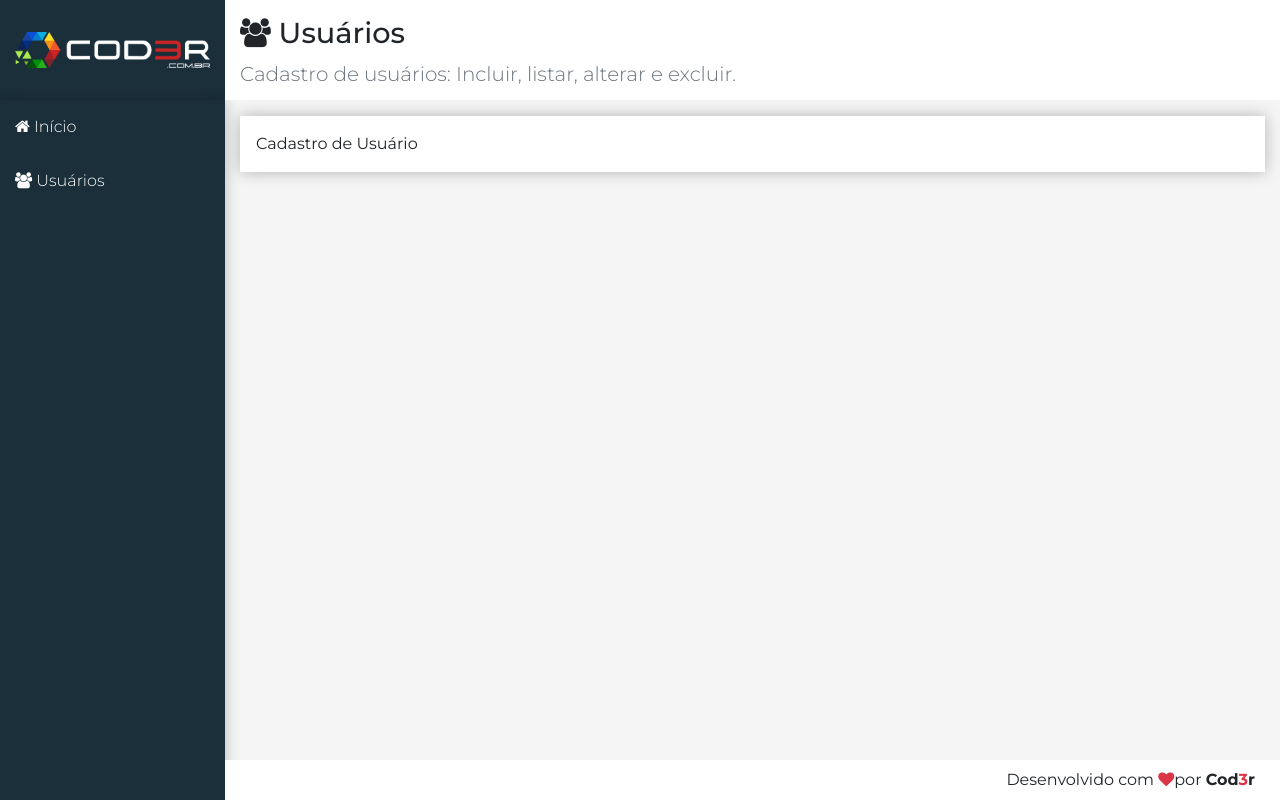
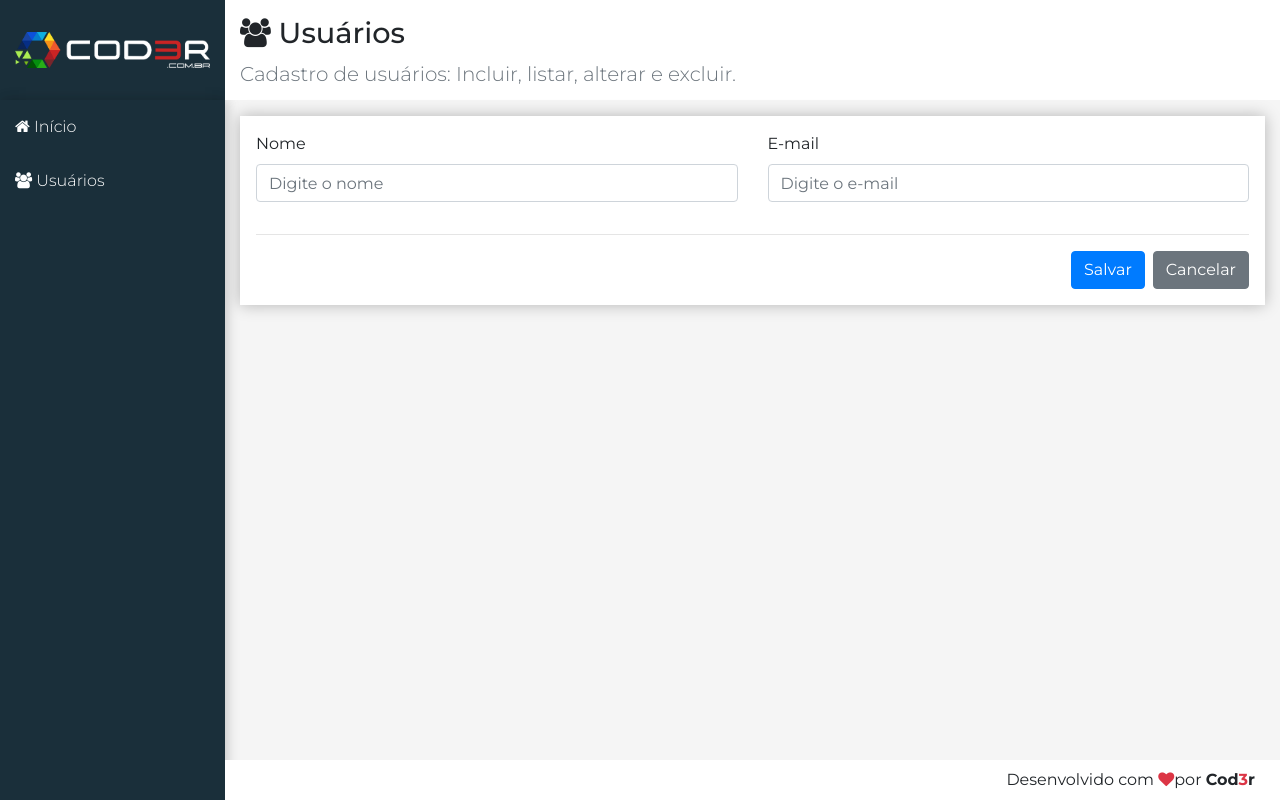
Before and after one commit to lucascs20182/crud-react-json-server, a React (Create React App) app in the folder frontend/: page /users in a window 1280 px wide. Built offline with nearby package versions, Linux system fonts and the light colour scheme.

Commit message:
implementado formulário

```diff
--- a/frontend/src/components/user/UserCrud.jsx
+++ b/frontend/src/components/user/UserCrud.jsx
@@ -1,4 +1,5 @@
 import React, { Component } from 'react'
+import axios from 'axios'
 import Main from '../template/Main'
 
 const headerProps = {
@@ -7,12 +8,95 @@
     subtitle: 'Cadastro de usuários: Incluir, listar, alterar e excluir.'
 }
 
+const baseUrl = 'http://localhost:3001/users'
+const initialState = {
+    user: { name: '', email: ''},
+    list: []
+}
+
 export default class UserCrud extends Component {
     // separar componente em  userform, usertable etc.
+
+    state = {...initialState}
+
+    clear() {
+        this.setState({ user: initialState.user })
+    }
+
+    save() {
+        const user = this.state.user
+        const method = user.id ? 'put' : 'post'
+        const url =  user.id ? `${baseUrl}/${user.id}` : baseUrl
+
+        axios[method](url, user)
+            .then(resp => {
+                const list = this.getUpdatedList(resp.data)
+                this.setState({ user: initialState.user, list })
+            })
+    }
+
+    getUpdatedList(user) {
+        const list = this.state.list.filter(u => u.id !== user.id)
+        list.unshift(user)
+
+        return list
+    }
+
+    updateField(event) {
+        const user = { ...this.state.user }
+        user[event.target.name] = event.target.value
+
+        this.setState({ user })
+    }
+
+    renderForm() {
+        return (
+            <div className="form">
+                <div className="row">
+
+                    <div className="col-12 col-md-6">
+                        <div className="form-group">
+                            <label htmlFor="name">Nome</label>
+                            <input type="text" className="form-control" name="name"
+                                value={this.state.user.name}
+                                onChange={ e => this.updateField(e)}
+                                placeholder="Digite o nome" />
+                        </div>
+                    </div>
+
+                    <div className="col-12 col-md-6">
+                        <div className="form-group">
+                            <label htmlFor="email">E-mail</label>
+                            <input type="text" className="form-control" name="email"
+                            value={this.state.user.email}
+                            onChange={e => this.updateField(e)}
+                            placeholder="Digite o e-mail" />
+                        </div>
+                    </div>
+                </div>
+
+                <hr />
+                <div className="row">
+                    <div className="col-12 d-flex justify-content-end">
+                        <button className="btn btn-primary"
+                            onClick={e => this.save(e)}>
+                                Salvar
+                        </button>
+
+                        <button className="btn btn-secondary ml-2"
+                            onClick={e => this.clear(e)}>
+                                Cancelar
+                        </button>
+                    </div>
+                </div>
+            </div>
+        )
+    }
+
     render() {
         return (
             <Main {...headerProps}>
-                Cadastro de Usuário
+                {this.renderForm()}
             </Main>
         )
     }
```
Also changed, not shown: 2 other files (tests, documents, lock files or other folders).
